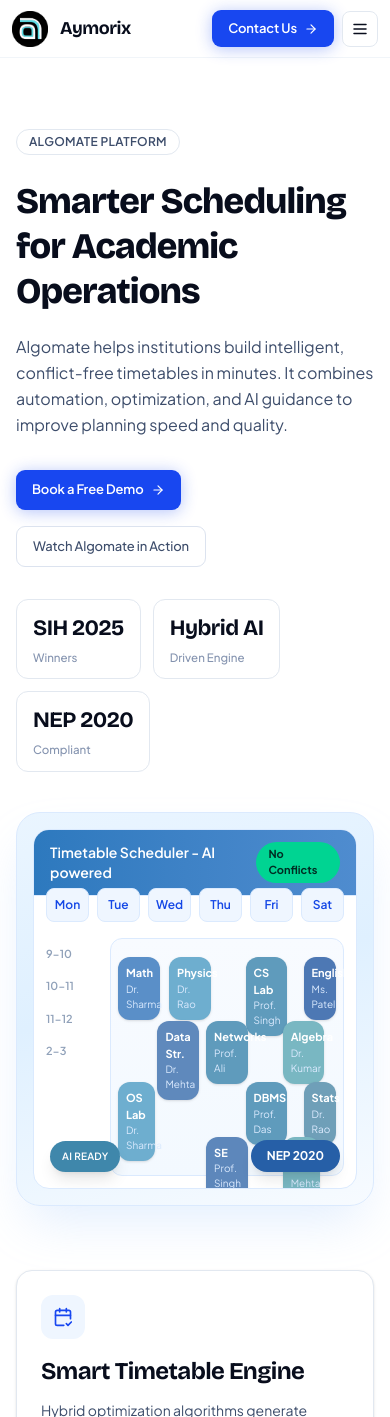
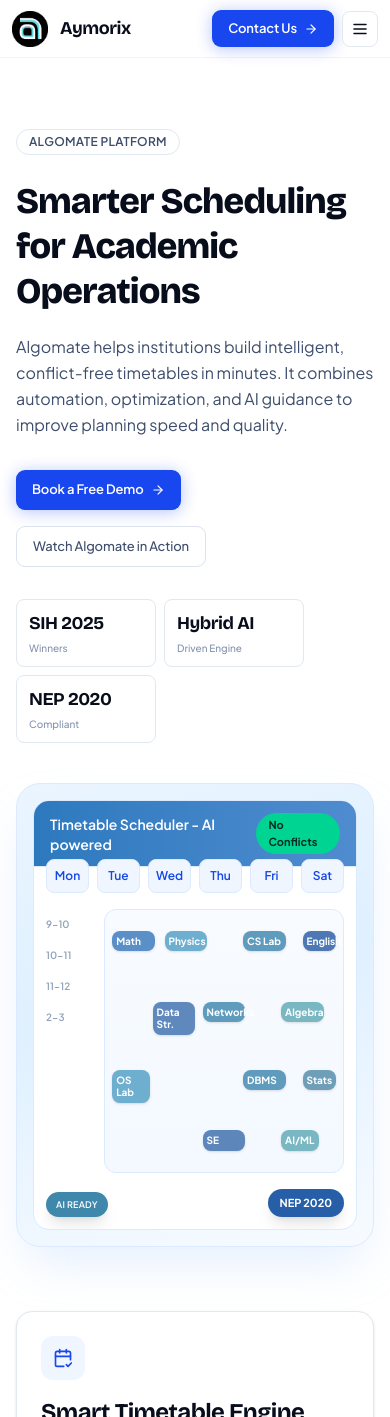
Before and after one commit to Mayuraglawe/Aymorix, a Next.js app: page /products/algomate in a window 390 px wide. Shown: the top 1417 px of the page. Built offline with nearby package versions, Linux system fonts and the light colour scheme.

Commit message:
some more updates in algomate page , zenith page and main page , all done in phone centric

```diff
--- a/middleware.ts
+++ b/middleware.ts
@@ -7,6 +7,11 @@
   const { nextUrl, headers } = request;
   const hostname = nextUrl.hostname;
   const pathname = nextUrl.pathname;
+
+  // Never enforce canonical redirects outside production.
+  if (process.env.NODE_ENV !== 'production') {
+    return NextResponse.next();
+  }
 
   // Skip local development and preview hosts.
   if (hostname === 'localhost' || hostname === '127.0.0.1') {
--- a/postcss.config.mjs
+++ b/postcss.config.mjs
@@ -1,4 +1,6 @@
 const config = {
-  plugins: ["@tailwindcss/postcss"],
+  plugins: {
+    "@tailwindcss/postcss": {},
+  },
 };
 export default config;
--- a/src/app/products/algomate/page.tsx
+++ b/src/app/products/algomate/page.tsx
@@ -1,5 +1,8 @@
+"use client";
+
 import Link from 'next/link';
 import Image from 'next/image';
+import { useEffect, useState } from 'react';
 import { ArrowRight, Brain, CalendarCheck2, CheckCircle2, Cpu, GraduationCap, Workflow } from 'lucide-react';
 import Navbar from '@/components/layout/Navbar';
 import Footer from '@/components/layout/Footer';
@@ -30,6 +33,25 @@
 ];
 
 export default function AlgomatePage() {
+  const [isMobile, setIsMobile] = useState(false);
+  const [activeCapability, setActiveCapability] = useState<number | null>(null);
+  const [aboutActive, setAboutActive] = useState(false);
+
+  useEffect(() => {
+    const mediaQuery = window.matchMedia('(max-width: 767px)');
+    const updateMode = () => {
+      setIsMobile(mediaQuery.matches);
+      if (!mediaQuery.matches) {
+        setActiveCapability(null);
+        setAboutActive(false);
+      }
+    };
+
+    updateMode();
+    mediaQuery.addEventListener('change', updateMode);
+    return () => mediaQuery.removeEventListener('change', updateMode);
+  }, []);
+
   return (
     <main className="min-h-screen bg-white text-ink">
       <Navbar />
@@ -61,24 +83,24 @@
                 </Link>
               </div>
 
-              <div className="mt-8 flex max-w-xl flex-wrap gap-3">
-                <div className="cursor-default rounded-xl border-[1.5px] border-slate-200 bg-white px-4 py-3 transition-all hover:-translate-y-[2px] hover:border-brand-accent/40 hover:shadow-lg">
-                  <div className="font-display text-[22px] font-bold tracking-tight text-ink">SIH 2025</div>
-                  <div className="mt-1 text-[11.5px] font-medium text-soft">Winners</div>
+              <div className="mt-8 flex max-w-xl flex-wrap gap-3 max-[600px]:max-w-[340px] max-[600px]:gap-2">
+                <div className="cursor-default rounded-xl border-[1.5px] border-slate-200 bg-white px-4 py-3 transition-all hover:-translate-y-[2px] hover:border-brand-accent/40 hover:shadow-lg max-[600px]:min-w-[140px] max-[600px]:rounded-lg max-[600px]:px-3 max-[600px]:py-2.5">
+                  <div className="font-display text-[22px] font-bold tracking-tight text-ink max-[600px]:text-[18px]">SIH 2025</div>
+                  <div className="mt-1 text-[11.5px] font-medium text-soft max-[600px]:text-[10px]">Winners</div>
                 </div>
-                <div className="cursor-default rounded-xl border-[1.5px] border-slate-200 bg-white px-4 py-3 transition-all hover:-translate-y-[2px] hover:border-brand-accent/40 hover:shadow-lg">
-                  <div className="font-display text-[22px] font-bold tracking-tight text-ink">Hybrid AI</div>
-                  <div className="mt-1 text-[11.5px] font-medium text-soft">Driven Engine</div>
+                <div className="cursor-default rounded-xl border-[1.5px] border-slate-200 bg-white px-4 py-3 transition-all hover:-translate-y-[2px] hover:border-brand-accent/40 hover:shadow-lg max-[600px]:min-w-[140px] max-[600px]:rounded-lg max-[600px]:px-3 max-[600px]:py-2.5">
+                  <div className="font-display text-[22px] font-bold tracking-tight text-ink max-[600px]:text-[18px]">Hybrid AI</div>
+                  <div className="mt-1 text-[11.5px] font-medium text-soft max-[600px]:text-[10px]">Driven Engine</div>
                 </div>
-                <div className="cursor-default rounded-xl border-[1.5px] border-slate-200 bg-white px-4 py-3 transition-all hover:-translate-y-[2px] hover:border-brand-accent/40 hover:shadow-lg">
-                  <div className="font-display text-[22px] font-bold tracking-tight text-ink">NEP 2020</div>
-                  <div className="mt-1 text-[11.5px] font-medium text-soft">Compliant</div>
+                <div className="cursor-default rounded-xl border-[1.5px] border-slate-200 bg-white px-4 py-3 transition-all hover:-translate-y-[2px] hover:border-brand-accent/40 hover:shadow-lg max-[600px]:min-w-[140px] max-[600px]:rounded-lg max-[600px]:px-3 max-[600px]:py-2.5">
+                  <div className="font-display text-[22px] font-bold tracking-tight text-ink max-[600px]:text-[18px]">NEP 2020</div>
+                  <div className="mt-1 text-[11.5px] font-medium text-soft max-[600px]:text-[10px]">Compliant</div>
                 </div>
               </div>
             </div>
 
             <div className="relative rounded-3xl border border-blue-100 bg-[linear-gradient(165deg,#eaf5ff_0%,#dff0ff_45%,#f7fbff_100%)] p-4 shadow-2xl shadow-blue-100/80 md:p-5">
-              <div className="relative h-[360px] overflow-hidden rounded-2xl border border-blue-100 bg-white md:h-[480px]">
+              <div className="relative h-[430px] overflow-hidden rounded-2xl border border-blue-100 bg-white sm:h-[380px] md:h-[480px]">
                 <div className="absolute left-0 right-0 top-0 flex items-center justify-between border-b border-blue-100 bg-gradient-to-r from-[#2d79be] to-[#4f8ccf] px-4 py-3 text-white md:px-5">
                   <div className="text-sm font-semibold md:text-base">Timetable Scheduler - AI powered</div>
                   <div className="rounded-full bg-emerald-400 px-3 py-1 text-[11px] font-bold text-emerald-950">No Conflicts</div>
@@ -92,8 +114,8 @@
                   ))}
                 </div>
 
-                <div className="absolute left-3 right-3 top-[108px] bottom-3 grid grid-cols-[56px_1fr] gap-2 md:left-4 md:right-4 md:grid-cols-[66px_1fr]">
-                  <div className="space-y-4 pt-2 text-[11px] font-semibold text-slate-400 md:space-y-6 md:text-xs">
+                <div className="absolute left-3 right-3 top-[108px] bottom-14 grid grid-cols-[50px_1fr] gap-2 sm:bottom-3 sm:grid-cols-[56px_1fr] md:left-4 md:right-4 md:grid-cols-[66px_1fr]">
+                  <div className="space-y-4 pt-2 text-[10px] font-semibold text-slate-400 sm:text-[11px] md:space-y-6 md:text-xs">
                     <p>9-10</p>
                     <p>10-11</p>
                     <p>11-12</p>
@@ -101,64 +123,64 @@
                   </div>
 
                   <div className="relative rounded-xl border border-blue-100 bg-[linear-gradient(180deg,#f8fbff_0%,#f3f9ff_100%)]">
-                    <div className="absolute left-[3%] top-[8%] w-[18%] rounded-xl bg-[#5a8fc8] px-2 py-2 text-white shadow-sm">
-                      <p className="text-[11px] font-bold">Math</p>
-                      <p className="text-[10px] text-blue-100">Dr. Sharma</p>
+                    <div className="absolute left-[3%] top-[8%] w-[18%] rounded-xl bg-[#5a8fc8] px-2 py-2 text-white shadow-sm max-[600px]:rounded-lg max-[600px]:px-1 max-[600px]:py-1">
+                      <p className="text-[11px] font-bold leading-tight max-[600px]:text-[10px]">Math</p>
+                      <p className="text-[10px] text-blue-100 max-[600px]:hidden">Dr. Sharma</p>
                     </div>
-                    <div className="absolute left-[25%] top-[8%] w-[18%] rounded-xl bg-[#6eaecf] px-2 py-2 text-white shadow-sm">
-                      <p className="text-[11px] font-bold">Physics</p>
-                      <p className="text-[10px] text-blue-100">Dr. Rao</p>
+                    <div className="absolute left-[25%] top-[8%] w-[18%] rounded-xl bg-[#6eaecf] px-2 py-2 text-white shadow-sm max-[600px]:rounded-lg max-[600px]:px-1 max-[600px]:py-1">
+                      <p className="text-[11px] font-bold leading-tight max-[600px]:text-[10px]">Physics</p>
+                      <p className="text-[10px] text-blue-100 max-[600px]:hidden">Dr. Rao</p>
                     </div>
-                    <div className="absolute left-[58%] top-[8%] w-[18%] rounded-xl bg-[#5f9bbc] px-2 py-2 text-white shadow-sm">
-                      <p className="text-[11px] font-bold">CS Lab</p>
-                      <p className="text-[10px] text-blue-100">Prof. Singh</p>
+                    <div className="absolute left-[58%] top-[8%] w-[18%] rounded-xl bg-[#5f9bbc] px-2 py-2 text-white shadow-sm max-[600px]:rounded-lg max-[600px]:px-1 max-[600px]:py-1">
+                      <p className="text-[11px] font-bold leading-tight max-[600px]:text-[10px]">CS Lab</p>
+                      <p className="text-[10px] text-blue-100 max-[600px]:hidden">Prof. Singh</p>
                     </div>
-                    <div className="absolute left-[83%] top-[8%] w-[14%] rounded-xl bg-[#4d78b4] px-2 py-2 text-white shadow-sm">
-                      <p className="text-[11px] font-bold">English</p>
-                      <p className="text-[10px] text-blue-100">Ms. Patel</p>
+                    <div className="absolute left-[83%] top-[8%] w-[14%] rounded-xl bg-[#4d78b4] px-2 py-2 text-white shadow-sm max-[600px]:rounded-lg max-[600px]:px-1 max-[600px]:py-1">
+                      <p className="text-[11px] font-bold leading-tight max-[600px]:text-[10px]">English</p>
+                      <p className="text-[10px] text-blue-100 max-[600px]:hidden">Ms. Patel</p>
                     </div>
 
-                    <div className="absolute left-[20%] top-[35%] w-[18%] rounded-xl bg-[#5f89bc] px-2 py-2 text-white shadow-sm">
-                      <p className="text-[11px] font-bold">Data Str.</p>
-                      <p className="text-[10px] text-blue-100">Dr. Mehta</p>
+                    <div className="absolute left-[20%] top-[35%] w-[18%] rounded-xl bg-[#5f89bc] px-2 py-2 text-white shadow-sm max-[600px]:rounded-lg max-[600px]:px-1 max-[600px]:py-1">
+                      <p className="text-[11px] font-bold leading-tight max-[600px]:text-[10px]">Data Str.</p>
+                      <p className="text-[10px] text-blue-100 max-[600px]:hidden">Dr. Mehta</p>
                     </div>
-                    <div className="absolute left-[41%] top-[35%] w-[18%] rounded-xl bg-[#5f9bbc] px-2 py-2 text-white shadow-sm">
-                      <p className="text-[11px] font-bold">Networks</p>
-                      <p className="text-[10px] text-blue-100">Prof. Ali</p>
+                    <div className="absolute left-[41%] top-[35%] w-[18%] rounded-xl bg-[#5f9bbc] px-2 py-2 text-white shadow-sm max-[600px]:rounded-lg max-[600px]:px-1 max-[600px]:py-1">
+                      <p className="text-[11px] font-bold leading-tight max-[600px]:text-[10px]">Networks</p>
+                      <p className="text-[10px] text-blue-100 max-[600px]:hidden">Prof. Ali</p>
                     </div>
-                    <div className="absolute left-[74%] top-[35%] w-[18%] rounded-xl bg-[#79b7c2] px-2 py-2 text-white shadow-sm">
-                      <p className="text-[11px] font-bold">Algebra</p>
-                      <p className="text-[10px] text-blue-100">Dr. Kumar</p>
+                    <div className="absolute left-[74%] top-[35%] w-[18%] rounded-xl bg-[#79b7c2] px-2 py-2 text-white shadow-sm max-[600px]:rounded-lg max-[600px]:px-1 max-[600px]:py-1">
+                      <p className="text-[11px] font-bold leading-tight max-[600px]:text-[10px]">Algebra</p>
+                      <p className="text-[10px] text-blue-100 max-[600px]:hidden">Dr. Kumar</p>
                     </div>
 
-                    <div className="absolute left-[3%] top-[61%] w-[16%] rounded-xl bg-[#6eaecf] px-2 py-2 text-white shadow-sm">
-                      <p className="text-[11px] font-bold">OS Lab</p>
-                      <p className="text-[10px] text-blue-100">Dr. Sharma</p>
+                    <div className="absolute left-[3%] top-[61%] w-[16%] rounded-xl bg-[#6eaecf] px-2 py-2 text-white shadow-sm max-[600px]:rounded-lg max-[600px]:px-1 max-[600px]:py-1">
+                      <p className="text-[11px] font-bold leading-tight max-[600px]:text-[10px]">OS Lab</p>
+                      <p className="text-[10px] text-blue-100 max-[600px]:hidden">Dr. Sharma</p>
                     </div>
-                    <div className="absolute left-[58%] top-[61%] w-[18%] rounded-xl bg-[#5f9bbc] px-2 py-2 text-white shadow-sm">
-                      <p className="text-[11px] font-bold">DBMS</p>
-                      <p className="text-[10px] text-blue-100">Prof. Das</p>
+                    <div className="absolute left-[58%] top-[61%] w-[18%] rounded-xl bg-[#5f9bbc] px-2 py-2 text-white shadow-sm max-[600px]:rounded-lg max-[600px]:px-1 max-[600px]:py-1">
+                      <p className="text-[11px] font-bold leading-tight max-[600px]:text-[10px]">DBMS</p>
+                      <p className="text-[10px] text-blue-100 max-[600px]:hidden">Prof. Das</p>
                     </div>
-                    <div className="absolute left-[83%] top-[61%] w-[14%] rounded-xl bg-[#6f9fb8] px-2 py-2 text-white shadow-sm">
-                      <p className="text-[11px] font-bold">Stats</p>
-                      <p className="text-[10px] text-blue-100">Dr. Rao</p>
+                    <div className="absolute left-[83%] top-[61%] w-[14%] rounded-xl bg-[#6f9fb8] px-2 py-2 text-white shadow-sm max-[600px]:rounded-lg max-[600px]:px-1 max-[600px]:py-1">
+                      <p className="text-[11px] font-bold leading-tight max-[600px]:text-[10px]">Stats</p>
+                      <p className="text-[10px] text-blue-100 max-[600px]:hidden">Dr. Rao</p>
                     </div>
 
-                    <div className="absolute left-[41%] top-[84%] w-[18%] rounded-xl bg-[#5d87bb] px-2 py-2 text-white shadow-sm">
-                      <p className="text-[11px] font-bold">SE</p>
-                      <p className="text-[10px] text-blue-100">Prof. Singh</p>
+                    <div className="absolute left-[41%] top-[84%] w-[18%] rounded-xl bg-[#5d87bb] px-2 py-2 text-white shadow-sm max-[600px]:rounded-lg max-[600px]:px-1 max-[600px]:py-1">
+                      <p className="text-[11px] font-bold leading-tight max-[600px]:text-[10px]">SE</p>
+                      <p className="text-[10px] text-blue-100 max-[600px]:hidden">Prof. Singh</p>
                     </div>
-                    <div className="absolute left-[74%] top-[84%] w-[16%] rounded-xl bg-[#79b7c2] px-2 py-2 text-white shadow-sm">
-                      <p className="text-[11px] font-bold">AI/ML</p>
-                      <p className="text-[10px] text-blue-100">Dr. Mehta</p>
+                    <div className="absolute left-[74%] top-[84%] w-[16%] rounded-xl bg-[#79b7c2] px-2 py-2 text-white shadow-sm max-[600px]:rounded-lg max-[600px]:px-1 max-[600px]:py-1">
+                      <p className="text-[11px] font-bold leading-tight max-[600px]:text-[10px]">AI/ML</p>
+                      <p className="text-[10px] text-blue-100 max-[600px]:hidden">Dr. Mehta</p>
                     </div>
                   </div>
                 </div>
 
-                <div className="absolute bottom-4 left-4 rounded-2xl bg-[#3f87ab] px-3 py-2 text-white shadow-lg">
-                  <p className="text-[10px] font-semibold uppercase tracking-wide">AI Ready</p>
+                <div className="absolute bottom-3 left-3 rounded-2xl bg-[#3f87ab] px-2.5 py-1.5 text-white shadow-lg sm:bottom-4 sm:left-4 sm:px-3 sm:py-2">
+                  <p className="text-[9px] font-semibold uppercase tracking-wide sm:text-[10px]">AI Ready</p>
                 </div>
-                <div className="absolute bottom-4 right-4 rounded-full bg-[#265fa7] px-4 py-2 text-xs font-bold text-white shadow-lg">
+                <div className="absolute bottom-3 right-3 rounded-full bg-[#265fa7] px-3 py-1.5 text-[11px] font-bold text-white shadow-lg sm:bottom-4 sm:right-4 sm:px-4 sm:py-2 sm:text-xs">
                   NEP 2020
                 </div>
               </div>
@@ -182,14 +204,20 @@
       <section className="pb-20 md:pb-24">
         <div className="mx-auto max-w-screen-xl px-4 sm:px-6 md:px-16">
           <div className="grid grid-cols-1 gap-5 md:grid-cols-3">
-            {capabilityCards.map((card) => {
+            {capabilityCards.map((card, idx) => {
               const Icon = card.icon;
+              const isActive = isMobile && activeCapability === idx;
               return (
                 <article
                   key={card.title}
-                  className="group relative overflow-hidden rounded-2xl border border-slate-200 bg-white p-6 shadow-sm transition hover:-translate-y-1 hover:shadow-lg"
+                  className={`group relative overflow-hidden rounded-2xl border border-slate-200 bg-white p-6 transition ${isActive ? '-translate-y-1 shadow-lg' : 'shadow-sm hover:-translate-y-1 hover:shadow-lg'}`}
+                  onClick={() => {
+                    if (isMobile) {
+                      setActiveCapability((prev) => (prev === idx ? null : idx));
+                    }
+                  }}
                 >
-                  <div className="pointer-events-none absolute inset-0 z-0 translate-y-[-100%] opacity-0 transition-all duration-500 ease-out group-hover:translate-y-0 group-hover:opacity-100">
+                  <div className={`pointer-events-none absolute inset-0 z-0 transition-all duration-500 ease-out ${isActive ? 'translate-y-0 opacity-100' : 'translate-y-[-100%] opacity-0 group-hover:translate-y-0 group-hover:opacity-100'}`}>
                     <Image
                       src={card.image}
                       alt={`${card.title} preview`}
@@ -200,13 +228,13 @@
                     <div className="absolute inset-0 bg-gradient-to-b from-[#072a57]/75 via-[#0f4b86]/65 to-[#0c698f]/70" />
                   </div>
 
-                  <div className="relative z-10 inline-flex h-11 w-11 items-center justify-center rounded-xl bg-blue-50 text-brand transition-colors group-hover:bg-white/20 group-hover:text-white">
+                  <div className={`relative z-10 inline-flex h-11 w-11 items-center justify-center rounded-xl transition-colors ${isActive ? 'bg-white/20 text-white' : 'bg-blue-50 text-brand group-hover:bg-white/20 group-hover:text-white'}`}>
                     <Icon size={20} />
                   </div>
-                  <h2 className="relative z-10 mt-4 font-display text-2xl font-bold tracking-tight text-ink transition-colors group-hover:text-white">
+                  <h2 className={`relative z-10 mt-4 font-display text-2xl font-bold tracking-tight transition-colors ${isActive ? 'text-white' : 'text-ink group-hover:text-white'}`}>
                     {card.title}
                   </h2>
-                  <p className="relative z-10 mt-3 text-sm leading-relaxed text-mid transition-colors group-hover:text-blue-100">
+                  <p className={`relative z-10 mt-3 text-sm leading-relaxed transition-colors ${isActive ? 'text-blue-100' : 'text-mid group-hover:text-blue-100'}`}>
                     {card.description}
                   </p>
                 </article>
@@ -256,19 +284,26 @@
           </div>
 
           <div className="relative overflow-hidden rounded-3xl border border-slate-200 bg-[linear-gradient(160deg,#ffffff_0%,#f3f9ff_100%)] p-7 shadow-sm md:p-10">
-            <article className="group relative mb-7 overflow-hidden rounded-2xl border border-blue-200 bg-white shadow-sm md:mb-8">
+            <article
+              className={`group relative mb-7 overflow-hidden rounded-2xl border border-blue-200 bg-white md:mb-8 ${aboutActive ? 'shadow-lg' : 'shadow-sm'}`}
+              onClick={() => {
+                if (isMobile) {
+                  setAboutActive((prev) => !prev);
+                }
+              }}
+            >
               <div className="relative h-48 w-full md:h-64">
                 <Image
                   src="/screen.png"
                   alt="Algomate dashboard preview"
                   fill
                   sizes="(max-width: 1024px) 100vw, 80vw"
-                  className="object-cover transition-transform duration-500 group-hover:scale-105"
+                  className={`object-cover transition-transform duration-500 ${aboutActive ? 'scale-105' : 'group-hover:scale-105'}`}
                 />
 
-                <div className="absolute inset-0 bg-gradient-to-t from-[#06224b]/88 via-[#0f3b75]/45 to-transparent opacity-0 transition-opacity duration-300 group-hover:opacity-100" />
+                <div className={`absolute inset-0 bg-gradient-to-t from-[#06224b]/88 via-[#0f3b75]/45 to-transparent transition-opacity duration-300 ${aboutActive ? 'opacity-100' : 'opacity-0 group-hover:opacity-100'}`} />
 
-                <div className="absolute inset-x-4 bottom-4 translate-y-3 opacity-0 transition-all duration-300 group-hover:translate-y-0 group-hover:opacity-100">
+                <div className={`absolute inset-x-4 bottom-4 transition-all duration-300 ${aboutActive ? 'translate-y-0 opacity-100' : 'translate-y-3 opacity-0 group-hover:translate-y-0 group-hover:opacity-100'}`}>
                   <p className="text-[10px] font-semibold uppercase tracking-wide text-blue-100">Hover Insight</p>
                   <p className="mt-1 text-sm font-bold text-white md:text-base">Algomate Mission in Action</p>
                   <p className="mt-1 text-xs text-blue-100 md:text-sm">AI-driven scheduling that frees educators from manual planning and keeps classrooms running smarter.</p>
```
Also changed, not shown: src/app/layout.tsx (+41 -0 lines), src/app/products/zenith/page.tsx (+52 -15 lines), src/components/home/IndustriesSection.tsx (+33 -5 lines).
